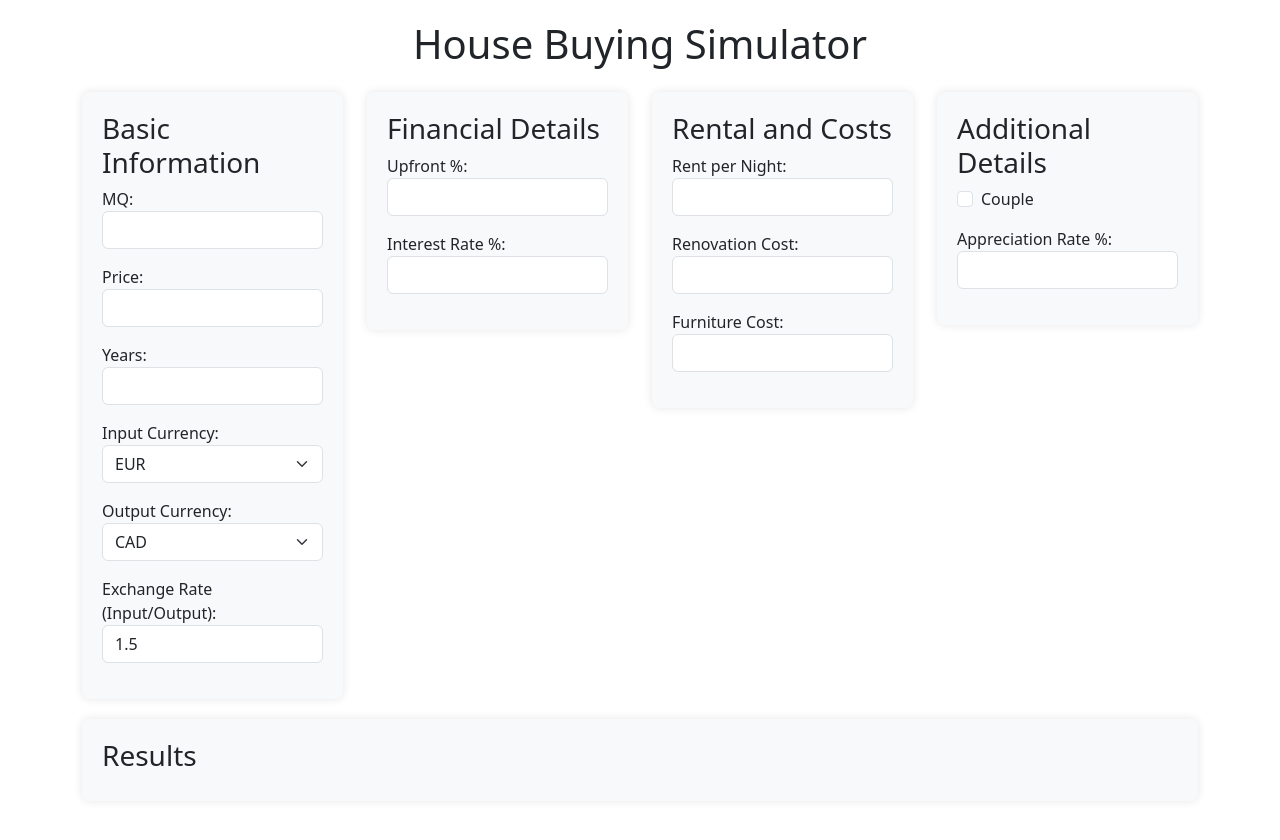
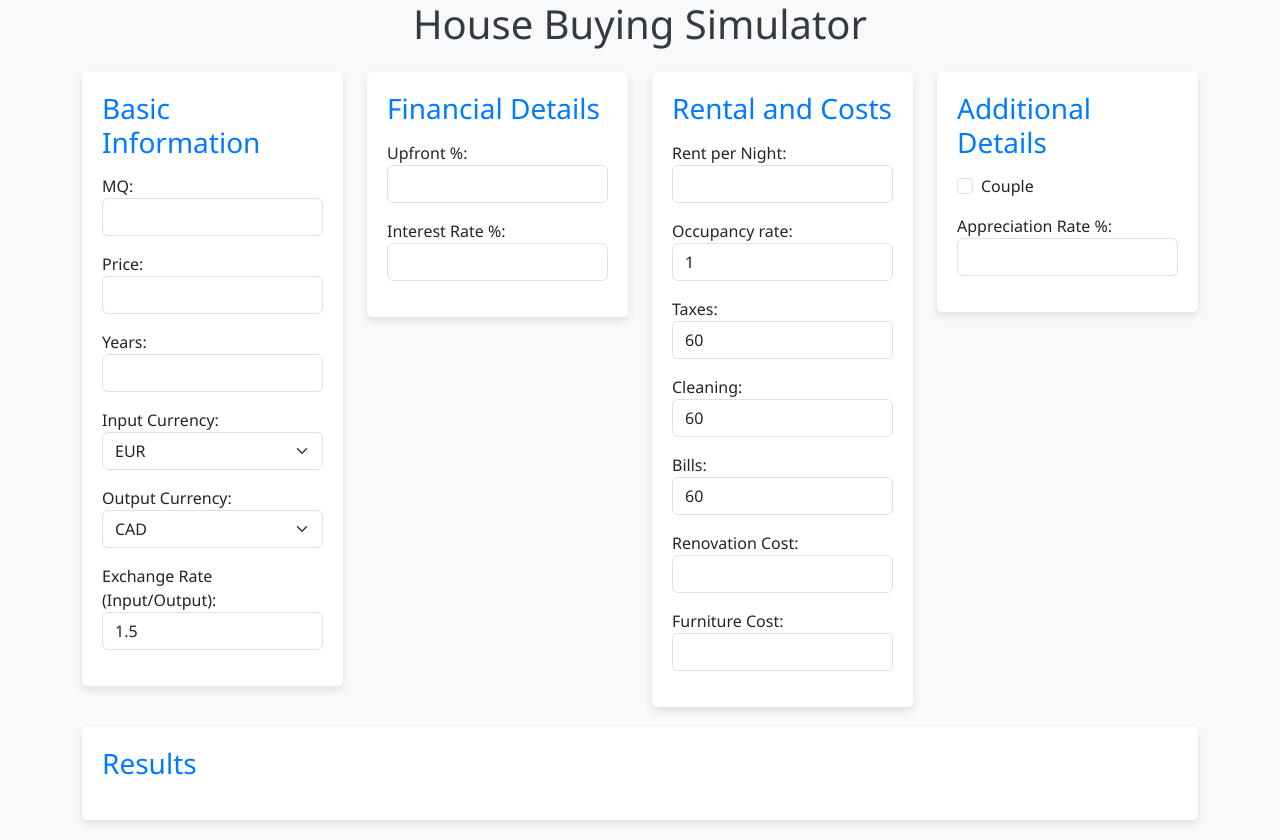
Before and after one commit to moscardino1/CasAlta, a Flask app: template casalta/templates/index.html in a window 1280 px wide. Before the commit the page ends 766 px from the top, so only its background shows below. Run offline with Flask 3, Linux system fonts and the light colour scheme; the template is opened without the code that fills it, so the values that code supplies are empty.

Commit message:
updates input rex

```diff
--- a/casalta/app.py
+++ b/casalta/app.py
@@ -12,6 +12,10 @@ def index():
         'upfront': 65,
         'int_rate': 3.20,
         'rent_per_night': 145,
+        'occupancy': 1,
+        'taxes': 60,
+        'cleaning': 60,
+        'bills': 60,
         'currency': 'EUR',
         'couple': 'yes',
         'renovation_cost': 10000,
@@ -29,6 +33,10 @@ def calculate():
     upfront_percentage = float(data['upfront'])
     int_rate = float(data['int_rate'])
     rent_per_night = float(data['rent_per_night'])
+    occupancy = float(data['occupancy'])
+    taxes = float(data['taxes'])
+    cleaning = float(data['cleaning'])
+    bills = float(data['bills'])
     input_currency = data['input_currency']
     output_currency = data['output_currency']
     exchange_rate = float(data['exchange_rate'])
@@ -41,11 +49,11 @@ def calculate():
     else:
         exchange_rate = float(data['exchange_rate'])
     # Extract pre-compiled values for occupancy and expenses forecast
-    occupancy = [0.2, 0.0, 0.0, 0.2, 0.0, 0.7, 0.7, 0.0, 0.7, 0.7, 0.2, 0.2]
+    occupancy =   occupancy
     monthly_expenses = {
-        'taxes': 60,
-        'cleaning': 60,
-        'bills': 60
+        'taxes': taxes,
+        'cleaning': cleaning,
+        'bills': bills
     }
 
     # Calculations
@@ -55,7 +63,7 @@ def calculate():
     num_payments = years * 12
     monthly_payment = loan_amount * (monthly_interest_rate * (1 + monthly_interest_rate) ** num_payments) / ((1 + monthly_interest_rate) ** num_payments - 1)
 
-    yearly_revenue = sum([occupancy[i] * 30 * rent_per_night for i in range(12)])
+    yearly_revenue = (occupancy *12 * 30 * rent_per_night )
     yearly_expenses = sum(monthly_expenses.values()) * 12
 
     profit_before_tax = yearly_revenue - yearly_expenses
--- a/casalta/static/js/calculate.js
+++ b/casalta/static/js/calculate.js
@@ -5,6 +5,11 @@ function calculate() {
         years: $('#years').val(),
         upfront: $('#upfront').val(),
         int_rate: $('#int_rate').val(),
+        rent_per_night: $('#rent_per_night').val(),
+        occupancy: $('#occupancy').val(),
+        taxes: $('#taxes').val(),
+        cleaning: $('#cleaning').val(),
+        bills: $('#bills').val(),
         rent_per_night: $('#rent_per_night').val(),
         input_currency: $('#input_currency').val(),
         output_currency: $('#output_currency').val(),
--- a/casalta/static/style.css
+++ b/casalta/static/style.css
@@ -1,19 +1,33 @@
-.container {
+body {
+    font-family: 'Segoe UI', Tahoma, Geneva, Verdana, sans-serif;
+    background-color: #f8f9fa;
+}
+
+h1 {
+    color: #343a40;
+}
+
+.cluster-box {
+    background-color: #ffffff;
+    border-radius: 5px;
+    box-shadow: 0 4px 8px rgba(0, 0, 0, 0.1);
+    padding: 20px;
+    margin-bottom: 20px;
+}
+
+.cluster-box h3 {
+    color: #007bff;
+    margin-bottom: 15px;
+}
+
+.form-label {
+    font-weight: bold;
+}
+
+#resultsContainer {
     margin-top: 20px;
 }
-.cluster-box {
-    background-color: #f8f9fa;
-    padding: 20px;
-    border-radius: 8px;
-    box-shadow: 0 0 10px rgba(0, 0, 0, 0.1);
-    margin-bottom: 20px;
+
+.table th, .table td {
+    vertical-align: middle;
 }
-h1 {
-    margin-bottom: 40px;
-}
-.result-card {
-    margin-bottom: 20px;
-}
-.table {
-    margin-top: 10px;
-}
--- a/casalta/templates/index.html
+++ b/casalta/templates/index.html
@@ -75,6 +75,22 @@
                             <input type="number" class="form-control" id="rent_per_night" name="rent_per_night" value="{{ default_values.rent_per_night }}">
                         </div>
                         <div class="mb-3">
+                            <label for="occupancy">Occupancy rate:</label>
+                            <input type="number" class="form-control" id="occupancy" name="occupancy" value="1">
+                        </div>                        <div class="mb-3">
+                            <label for="taxes">Taxes:</label>
+                            <input type="number" class="form-control" id="taxes" name="taxes" value="60">
+                        </div>
+                        <div class="mb-3">
+                            <label for="cleaning">Cleaning:</label>
+                            <input type="number" class="form-control" id="cleaning" name="cleaning" value="60">
+                        </div>
+                        <div class="mb-3">
+                            <label for="bills">Bills:</label>
+                            <input type="number" class="form-control" id="bills" name="bills" value="60">
+                        </div>
+
+                        <div class="mb-3">
                             <label for="renovation_cost">Renovation Cost:</label>
                             <input type="number" class="form-control" id="renovation_cost" name="renovation_cost" value="{{ default_values.renovation_cost }}">
                         </div>
```
Also changed, not shown: casalta/output.txt (+18 -53 lines).
